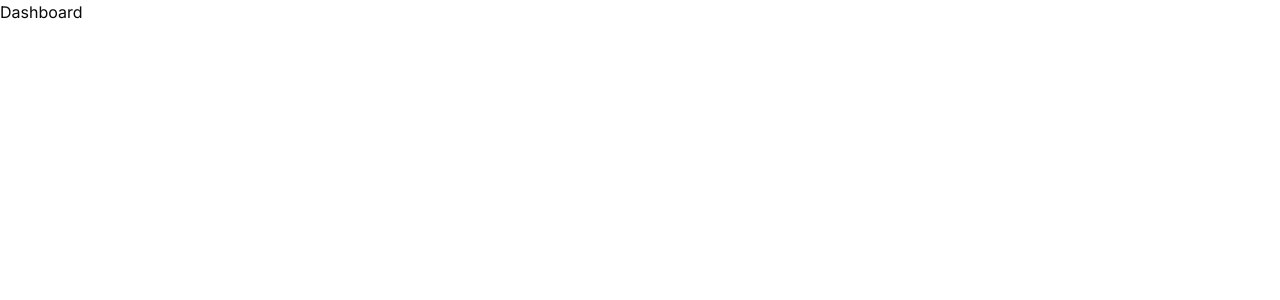
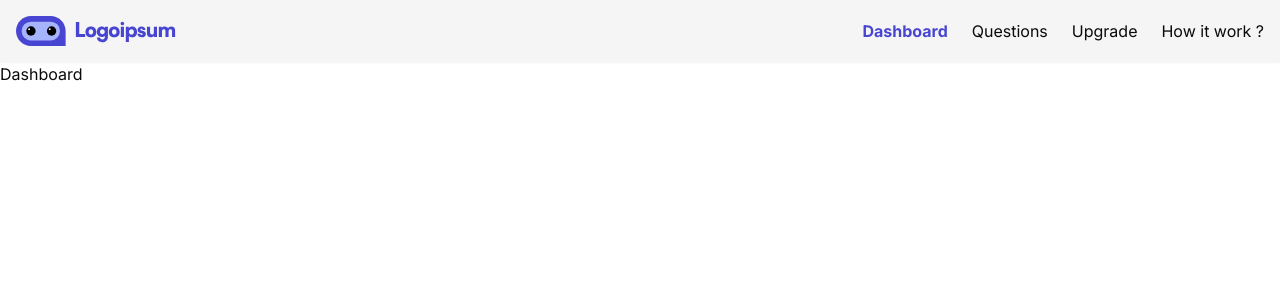
Before and after one commit to kkDesire/ai-interview-mocket, a Next.js app: page /dashboard in a window 1280 px wide. Shown: the top 300 px of the page. Built offline with nearby package versions, Linux system fonts and the light colour scheme.

Commit message:
feat: Setup dashboard Header

```diff
--- /dev/null
+++ b/app/dashboard/_components/Header.jsx
@@ -0,0 +1,63 @@
+"use client";
+
+import { cn } from "@/lib/utils";
+import { UserButton } from "@clerk/nextjs";
+import Image from "next/image";
+import { usePathname } from "next/navigation";
+import { useEffect } from "react";
+function Header() {
+  const path = usePathname();
+  useEffect(() => {
+    console.log(path);
+  }, []);
+  return (
+    <div className="flex items-center justify-between p-4 bg-secondary shadow-sm">
+      <Image src={"/logo.svg"} width={160} height={100} alt="Logo" priority />
+      <ul className="hidden md:flex gap-6">
+        <li
+          className={cn(
+            "hover:text-primary hover:font-bold transition-all cursor-pointer",
+            {
+              "text-primary font-bold": path === "/dashboard",
+            }
+          )}
+        >
+          Dashboard
+        </li>
+        <li
+          className={cn(
+            "hover:text-primary hover:font-bold transition-all cursor-pointer",
+            {
+              "text-primary font-bold": path === "/questions",
+            }
+          )}
+        >
+          Questions
+        </li>
+        <li
+          className={cn(
+            "hover:text-primary hover:font-bold transition-all cursor-pointer",
+            {
+              "text-primary font-bold": path === "/upgrade",
+            }
+          )}
+        >
+          Upgrade
+        </li>
+        <li
+          className={cn(
+            "hover:text-primary hover:font-bold transition-all cursor-pointer",
+            {
+              "text-primary font-bold": path === "/how-it-work",
+            }
+          )}
+        >
+          How it work ?
+        </li>
+      </ul>
+      <UserButton />
+    </div>
+  );
+}
+
+export default Header;
--- a/app/dashboard/layout.jsx
+++ b/app/dashboard/layout.jsx
@@ -1,9 +1,12 @@
-import React from 'react'
+import Header from "./_components/Header";
 
-function DashboardLayout({children}) {
+function DashboardLayout({ children }) {
   return (
-    <div>{children}</div>
-  )
+    <div>
+      <Header />
+      {children}
+    </div>
+  );
 }
 
-export default DashboardLayout
+export default DashboardLayout;
--- a/app/dashboard/page.jsx
+++ b/app/dashboard/page.jsx
@@ -1,5 +1,4 @@
 import { UserButton } from "@clerk/nextjs";
-import React from "react";
 
 function Dashboard({ children }) {
   return (
```
Also changed, not shown: tailwind.config.js (+5 -5 lines), public/logo.svg (added).
